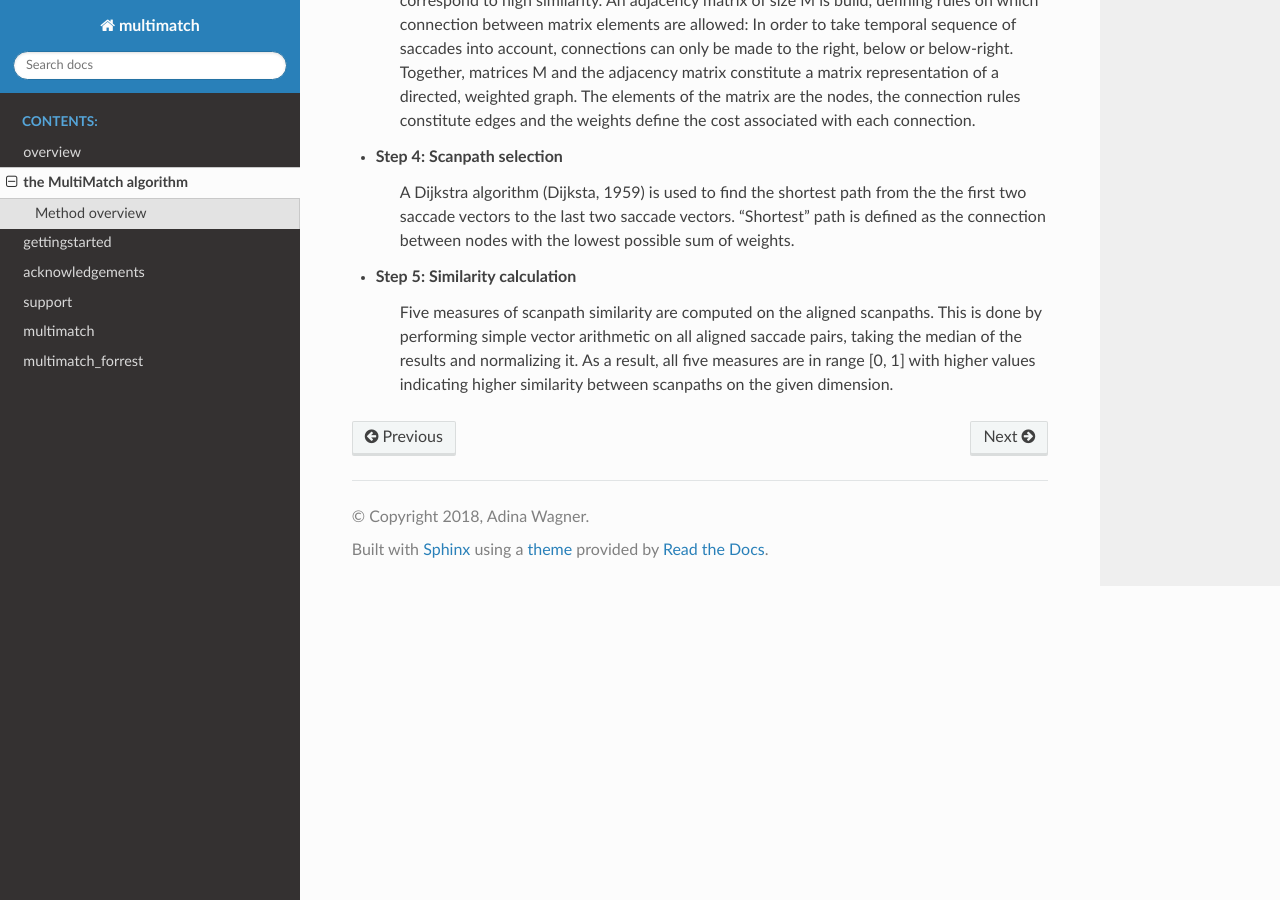
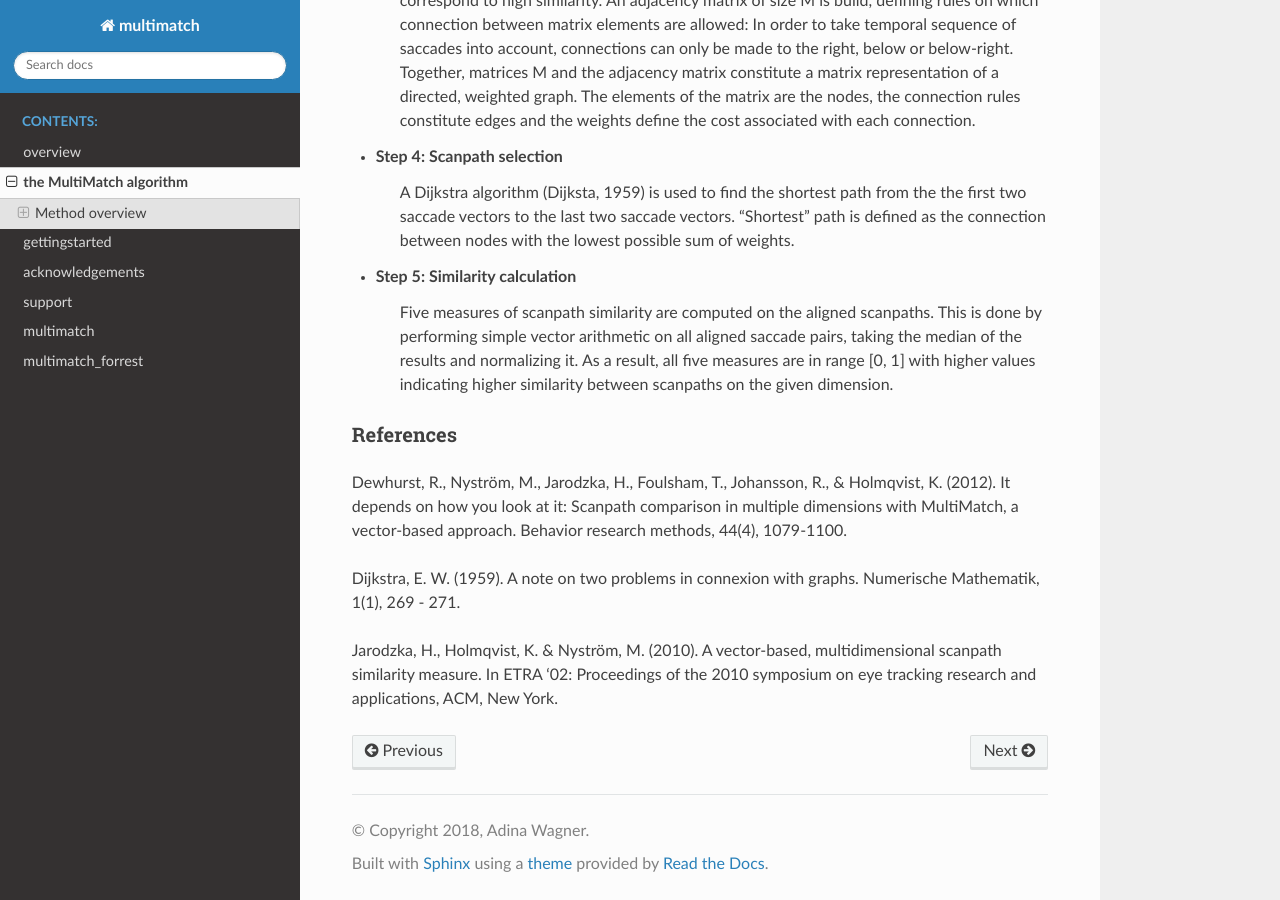
Before and after one commit to adswa/multimatch_gaze, a Sphinx documentation site: the page built from docs/source/method.rst, in a window 1280 px wide and 900 px high, scrolled down 1055 px. Built offline with Sphinx 7.4.7 and the Read the Docs theme 2.0.0, drawn with Linux system fonts in a browser that asks for light colours.

Commit message:
added missing reference

```diff
--- a/docs/source/method.rst
+++ b/docs/source/method.rst
@@ -82,3 +82,18 @@
         normalizing it. As a result, all five measures are in range [0, 1] with
         higher values indicating higher similarity between scanpaths on the
         given dimension.
+
+
+References
+----------
+Dewhurst, R., Nyström, M., Jarodzka, H., Foulsham, T., Johansson, R., &
+Holmqvist, K. (2012). It depends on how you look at it: Scanpath comparison in
+multiple dimensions with MultiMatch, a vector-based approach. Behavior research
+methods, 44(4), 1079-1100.
+
+Dijkstra, E. W. (1959). A note on two problems in connexion with graphs.
+Numerische Mathematik, 1(1), 269 - 271.
+
+Jarodzka, H., Holmqvist, K. & Nyström, M. (2010). A vector-based,
+multidimensional scanpath similarity measure. In ETRA '02: Proceedings of the
+2010 symposium on eye tracking research and applications, ACM, New York.
```
